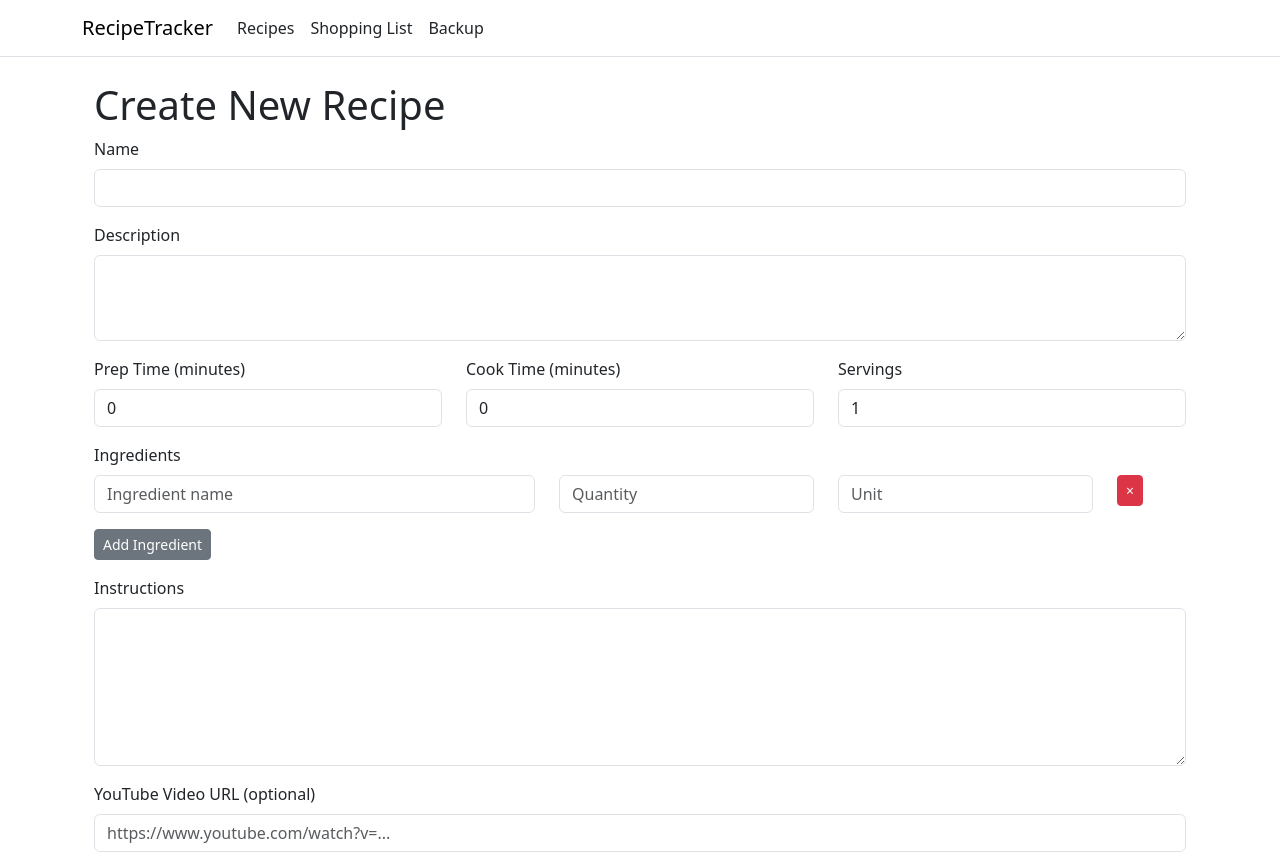
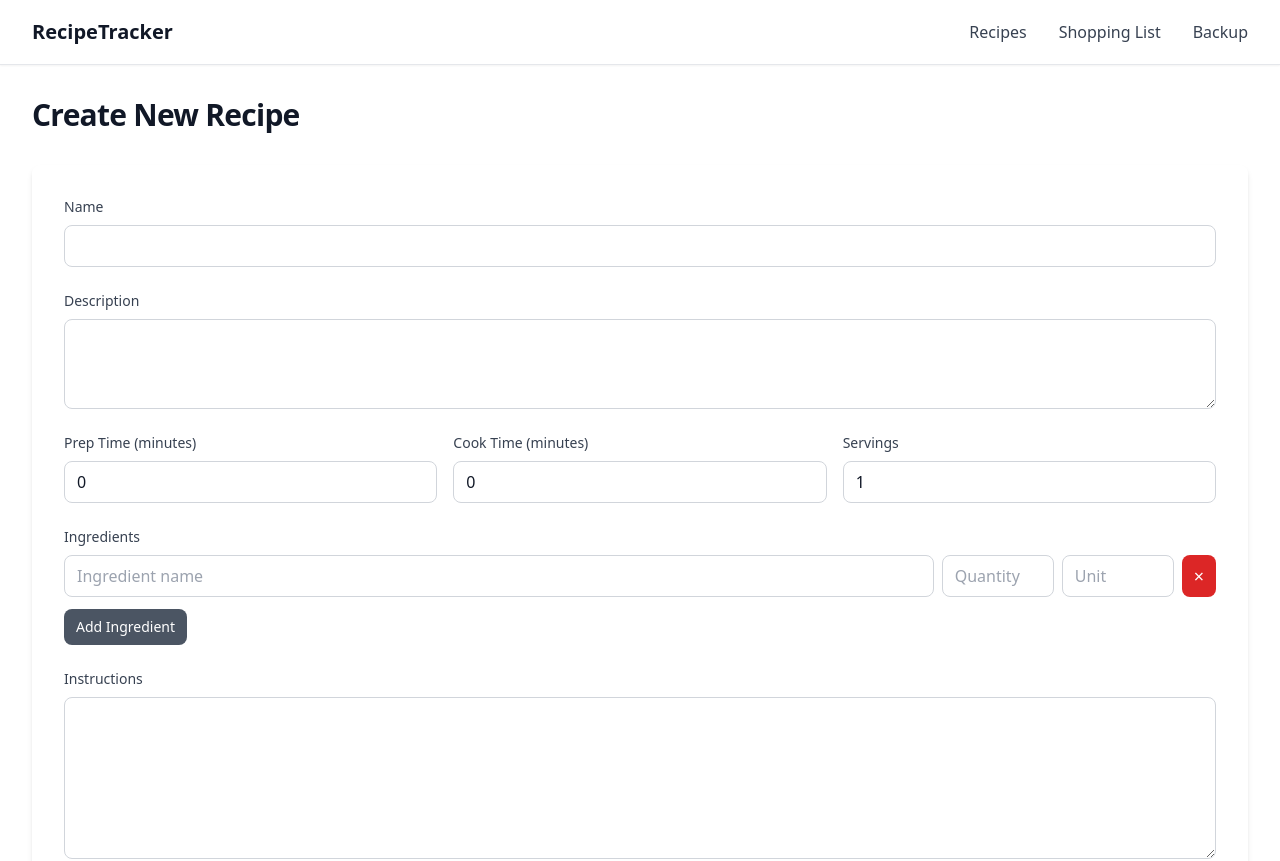
Before and after one commit to ironiclensflare/recipe-tracker, a React (Vite) app in the folder ClientApp/: page /recipes/create in a window 1280 px wide. Shown: the top 861 px of the page. Built offline with nearby package versions, Linux system fonts and the light colour scheme.

Commit message:
Remaining Tailwind migration

```diff
--- a/ClientApp/package.json
+++ b/ClientApp/package.json
@@ -3,7 +3,6 @@
   "version": "1.0.0",
   "private": true,
   "dependencies": {
-    "bootstrap": "^5.3.0",
     "bootstrap-icons": "^1.11.0",
     "react": "^18.2.0",
     "react-dom": "^18.2.0",
--- a/ClientApp/src/App.tsx
+++ b/ClientApp/src/App.tsx
@@ -7,28 +7,27 @@ import Backup from './components/Backup';
 
 function App() {
   return (
-    <div>
-      <nav className="navbar navbar-expand-sm navbar-light bg-white border-bottom box-shadow mb-3">
-        <div className="container">
-          <Link className="navbar-brand" to="/">RecipeTracker</Link>
-          <div className="navbar-collapse">
-            <ul className="navbar-nav flex-grow-1">
-              <li className="nav-item">
-                <Link className="nav-link text-dark" to="/">Recipes</Link>
+    <div className="min-h-screen flex flex-col">
+      <nav className="bg-white border-b border-gray-200 shadow-sm">
+        <div className="mx-auto max-w-7xl px-4 sm:px-6 lg:px-8">
+          <div className="flex h-16 items-center justify-between">
+            <Link className="text-xl font-bold text-gray-900" to="/">RecipeTracker</Link>
+            <ul className="flex space-x-8">
+              <li>
+                <Link className="text-gray-700 hover:text-gray-900 font-medium transition-colors" to="/">Recipes</Link>
               </li>
-              <li className="nav-item">
-                <Link className="nav-link text-dark" to="/shopping-list">Shopping List</Link>
+              <li>
+                <Link className="text-gray-700 hover:text-gray-900 font-medium transition-colors" to="/shopping-list">Shopping List</Link>
               </li>
-              <li className="nav-item">
-                <Link className="nav-link text-dark" to="/backup">Backup</Link>
+              <li>
+                <Link className="text-gray-700 hover:text-gray-900 font-medium transition-colors" to="/backup">Backup</Link>
               </li>
             </ul>
           </div>
         </div>
       </nav>
 
-      <div className="container">
-        <main role="main" className="pb-3">
+      <main role="main" className="flex-grow">
         <Routes>
           <Route path="/" element={<RecipeList />} />
           <Route path="/recipes/create" element={<RecipeForm />} />
@@ -38,11 +37,10 @@ function App() {
           <Route path="/backup" element={<Backup />} />
         </Routes>
       </main>
-      </div>
 
-      <footer className="border-top footer text-muted mt-4">
-        <div className="container py-3">
-          &copy; 2025 - RecipeTracker
+      <footer className="border-t border-gray-200 bg-gray-50 mt-auto">
+        <div className="mx-auto max-w-7xl px-4 sm:px-6 lg:px-8 py-4">
+          <p className="text-center text-sm text-gray-500">&copy; 2025 - RecipeTracker</p>
         </div>
       </footer>
     </div>
--- a/ClientApp/src/components/RecipeForm.tsx
+++ b/ClientApp/src/components/RecipeForm.tsx
@@ -86,57 +86,57 @@ function RecipeForm() {
   };
 
   return (
-    <div className="container mt-4">
-      <h1>{isEdit ? 'Edit Recipe' : 'Create New Recipe'}</h1>
+    <div className="mx-auto max-w-7xl px-4 sm:px-6 lg:px-8 py-8">
+      <h1 className="text-3xl font-bold tracking-tight text-gray-900 mb-8">{isEdit ? 'Edit Recipe' : 'Create New Recipe'}</h1>
 
-      <form onSubmit={handleSubmit}>
-        <div className="mb-3">
-          <label className="form-label">Name</label>
+      <form onSubmit={handleSubmit} className="bg-white rounded-lg shadow-md p-6 sm:p-8">
+        <div className="mb-6">
+          <label className="block text-sm font-medium text-gray-700 mb-2">Name</label>
           <input
             type="text"
-            className="form-control"
+            className="block w-full rounded-lg border border-gray-300 px-3 py-2 text-gray-900 focus:border-blue-500 focus:outline-none focus:ring-1 focus:ring-blue-500"
             value={recipe.name}
             onChange={(e) => setRecipe({ ...recipe, name: e.target.value })}
             required
           />
         </div>
 
-        <div className="mb-3">
-          <label className="form-label">Description</label>
+        <div className="mb-6">
+          <label className="block text-sm font-medium text-gray-700 mb-2">Description</label>
           <textarea
-            className="form-control"
+            className="block w-full rounded-lg border border-gray-300 px-3 py-2 text-gray-900 focus:border-blue-500 focus:outline-none focus:ring-1 focus:ring-blue-500"
             rows={3}
             value={recipe.description}
             onChange={(e) => setRecipe({ ...recipe, description: e.target.value })}
           />
         </div>
 
-        <div className="row">
-          <div className="col-md-4 mb-3">
-            <label className="form-label">Prep Time (minutes)</label>
+        <div className="grid grid-cols-1 md:grid-cols-3 gap-4 mb-6">
+          <div>
+            <label className="block text-sm font-medium text-gray-700 mb-2">Prep Time (minutes)</label>
             <input
               type="number"
-              className="form-control"
+              className="block w-full rounded-lg border border-gray-300 px-3 py-2 text-gray-900 focus:border-blue-500 focus:outline-none focus:ring-1 focus:ring-blue-500"
               min="0"
               value={recipe.prepTimeMinutes}
               onChange={(e) => setRecipe({ ...recipe, prepTimeMinutes: parseInt(e.target.value) || 0 })}
             />
           </div>
-          <div className="col-md-4 mb-3">
-            <label className="form-label">Cook Time (minutes)</label>
+          <div>
+            <label className="block text-sm font-medium text-gray-700 mb-2">Cook Time (minutes)</label>
             <input
               type="number"
-              className="form-control"
+              className="block w-full rounded-lg border border-gray-300 px-3 py-2 text-gray-900 focus:border-blue-500 focus:outline-none focus:ring-1 focus:ring-blue-500"
               min="0"
               value={recipe.cookTimeMinutes}
               onChange={(e) => setRecipe({ ...recipe, cookTimeMinutes: parseInt(e.target.value) || 0 })}
             />
           </div>
-          <div className="col-md-4 mb-3">
-            <label className="form-label">Servings</label>
+          <div>
+            <label className="block text-sm font-medium text-gray-700 mb-2">Servings</label>
             <input
               type="number"
-              className="form-control"
+              className="block w-full rounded-lg border border-gray-300 px-3 py-2 text-gray-900 focus:border-blue-500 focus:outline-none focus:ring-1 focus:ring-blue-500"
               min="1"
               value={recipe.servings}
               onChange={(e) => setRecipe({ ...recipe, servings: parseInt(e.target.value) || 1 })}
@@ -144,15 +144,15 @@ function RecipeForm() {
           </div>
         </div>
 
-        <div className="mb-3">
-          <label className="form-label">Ingredients</label>
+        <div className="mb-6">
+          <label className="block text-sm font-medium text-gray-700 mb-2">Ingredients</label>
           {recipe.ingredients.map((ingredient, index) => (
-            <div key={index} className="ingredient-item mb-2">
-              <div className="row">
-                <div className="col-md-5">
+            <div key={index} className="mb-3">
+              <div className="flex gap-2">
+                <div className="flex-grow">
                   <input
                     type="text"
-                    className="form-control"
+                    className="block w-full rounded-lg border border-gray-300 px-3 py-2 text-gray-900 focus:border-blue-500 focus:outline-none focus:ring-1 focus:ring-blue-500"
                     placeholder="Ingredient name"
                     value={ingredient.name}
                     onChange={(e) => updateIngredient(index, 'name', e.target.value)}
@@ -160,30 +160,30 @@ function RecipeForm() {
                     required
                   />
                 </div>
-                <div className="col-md-3">
+                <div className="w-28">
                   <input
                     type="text"
-                    className="form-control"
+                    className="block w-full rounded-lg border border-gray-300 px-3 py-2 text-gray-900 focus:border-blue-500 focus:outline-none focus:ring-1 focus:ring-blue-500"
                     placeholder="Quantity"
                     value={ingredient.quantity}
                     onChange={(e) => updateIngredient(index, 'quantity', e.target.value)}
                     required
                   />
                 </div>
-                <div className="col-md-3">
+                <div className="w-28">
                   <input
                     type="text"
-                    className="form-control"
+                    className="block w-full rounded-lg border border-gray-300 px-3 py-2 text-gray-900 focus:border-blue-500 focus:outline-none focus:ring-1 focus:ring-blue-500"
                     placeholder="Unit"
                     value={ingredient.unit}
                     onChange={(e) => updateIngredient(index, 'unit', e.target.value)}
                     onBlur={() => handleUnitBlur(index)}
                   />
                 </div>
-                <div className="col-md-1">
+                <div>
                   <button
                     type="button"
-                    className="btn btn-danger btn-sm"
+                    className="h-full px-3 py-2 text-white bg-red-600 hover:bg-red-700 rounded-lg transition-colors font-medium text-lg leading-none"
                     onClick={() => removeIngredient(index)}
                   >
                     ×
@@ -192,37 +192,37 @@ function RecipeForm() {
               </div>
             </div>
           ))}
-          <button type="button" className="btn btn-sm btn-secondary mt-2" onClick={addIngredient}>
+          <button type="button" className="bg-gray-600 hover:bg-gray-700 text-white text-sm font-medium px-3 py-2 rounded-lg transition-colors" onClick={addIngredient}>
             Add Ingredient
           </button>
         </div>
 
-        <div className="mb-3">
-          <label className="form-label">Instructions</label>
+        <div className="mb-6">
+          <label className="block text-sm font-medium text-gray-700 mb-2">Instructions</label>
           <textarea
-            className="form-control"
+            className="block w-full rounded-lg border border-gray-300 px-3 py-2 text-gray-900 focus:border-blue-500 focus:outline-none focus:ring-1 focus:ring-blue-500"
             rows={6}
             value={recipe.instructions}
             onChange={(e) => setRecipe({ ...recipe, instructions: e.target.value })}
           />
         </div>
 
-        <div className="mb-3">
-          <label className="form-label">YouTube Video URL (optional)</label>
+        <div className="mb-6">
+          <label className="block text-sm font-medium text-gray-700 mb-2">YouTube Video URL (optional)</label>
           <input
             type="url"
-            className="form-control"
+            className="block w-full rounded-lg border border-gray-300 px-3 py-2 text-gray-900 focus:border-blue-500 focus:outline-none focus:ring-1 focus:ring-blue-500"
             placeholder="https://www.youtube.com/watch?v=..."
             value={recipe.youtubeUrl || ''}
             onChange={(e) => setRecipe({ ...recipe, youtubeUrl: e.target.value })}
           />
         </div>
 
-        <div className="mb-3">
-          <button type="submit" className="btn btn-primary">
+        <div className="flex gap-2">
+          <button type="submit" className="bg-blue-600 hover:bg-blue-700 text-white font-medium px-6 py-2 rounded-lg transition-colors">
             {isEdit ? 'Save Changes' : 'Create Recipe'}
           </button>
-          <button type="button" className="btn btn-secondary ms-2" onClick={() => navigate('/')}>
+          <button type="button" className="bg-gray-600 hover:bg-gray-700 text-white font-medium px-6 py-2 rounded-lg transition-colors" onClick={() => navigate('/')}>
             Cancel
           </button>
         </div>
--- a/ClientApp/src/components/YoutubeEmbed.tsx
+++ b/ClientApp/src/components/YoutubeEmbed.tsx
@@ -20,11 +20,12 @@ const YoutubeEmbed: React.FC<YoutubeEmbedProps> = ({ url }) => {
     console.error('Error parsing URL:', e);
   }
   return (
-    <div className="ratio ratio-16x9">
+    <div className="relative w-full aspect-video">
       <iframe
         src={embedUrl}
         allowFullScreen
         title="Recipe video"
+        className="absolute inset-0 w-full h-full rounded-lg"
       ></iframe>
     </div>
   );
--- a/ClientApp/src/main.tsx
+++ b/ClientApp/src/main.tsx
@@ -3,7 +3,6 @@ import ReactDOM from 'react-dom/client';
 import { BrowserRouter } from 'react-router-dom';
 import App from './App';
 import './index.css';
-import 'bootstrap/dist/css/bootstrap.min.css';
 import 'bootstrap-icons/font/bootstrap-icons.css';
 
 ReactDOM.createRoot(document.getElementById('root')!).render(
```
Also changed, not shown: 1 other file (tests, documents, lock files or other folders). Lines whose indentation alone changed are shown as unchanged.
